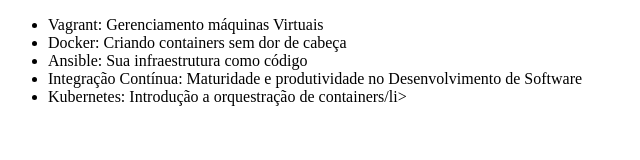
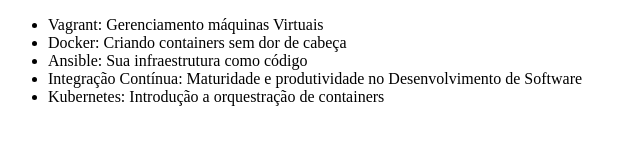
Before and after one commit to garciasjbv/leandro-git, a plain HTML site: page index.html in a window 1280 px wide. Shown: the full height of the page, 0-640 px from the left. Drawn offline with Linux system fonts and the light colour scheme.

Commit message:
Ajuste lista kubernets

```diff
--- a/index.html
+++ b/index.html
@@ -10,7 +10,7 @@
 		<li>Docker: Criando containers sem dor de cabeça</li>
 		<li>Ansible: Sua infraestrutura como código</li>
 		<li>Integração Contínua: Maturidade e produtividade no Desenvolvimento de Software</li>
-		<li>Kubernetes: Introdução a orquestração de containers/li>
+		<li>Kubernetes: Introdução a orquestração de containers</li>
 	</ul>
 </body>
 </html>
```
